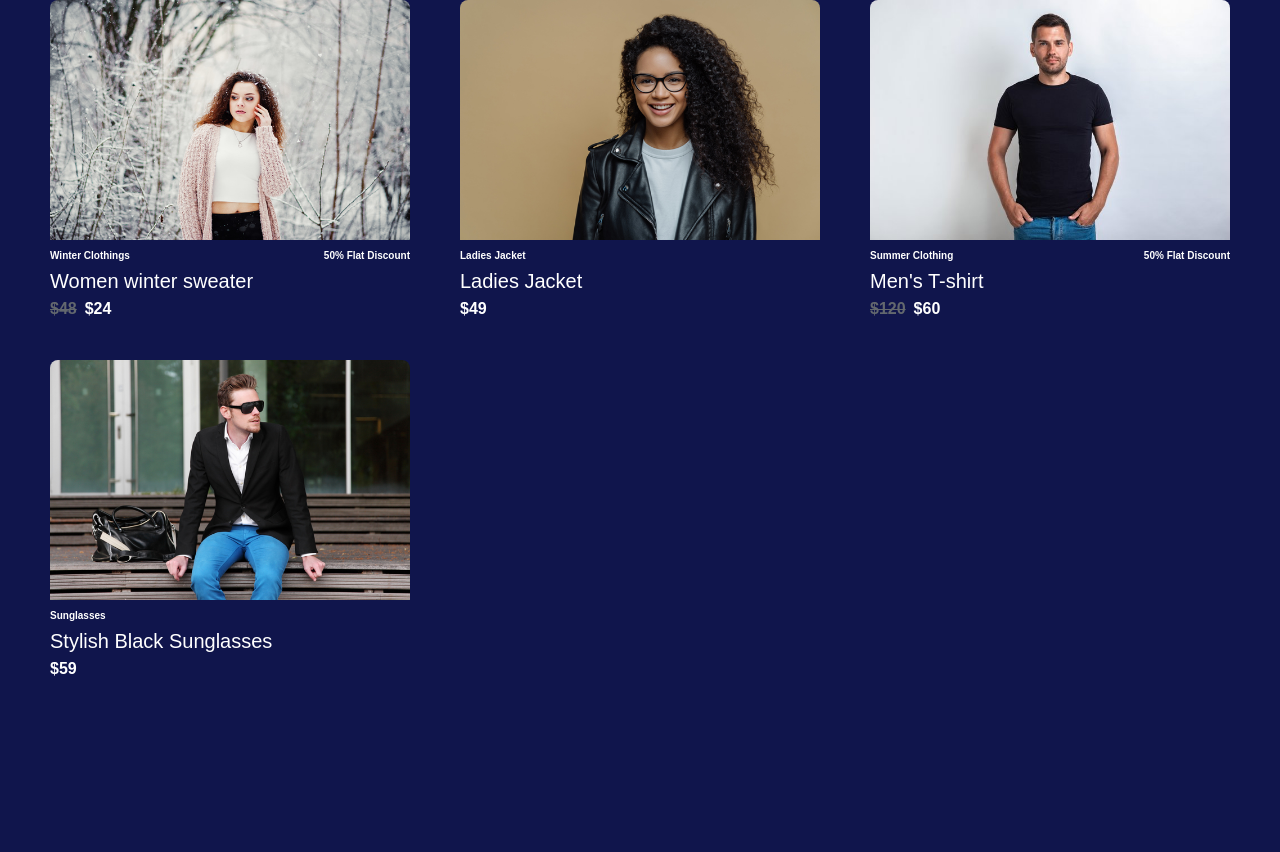
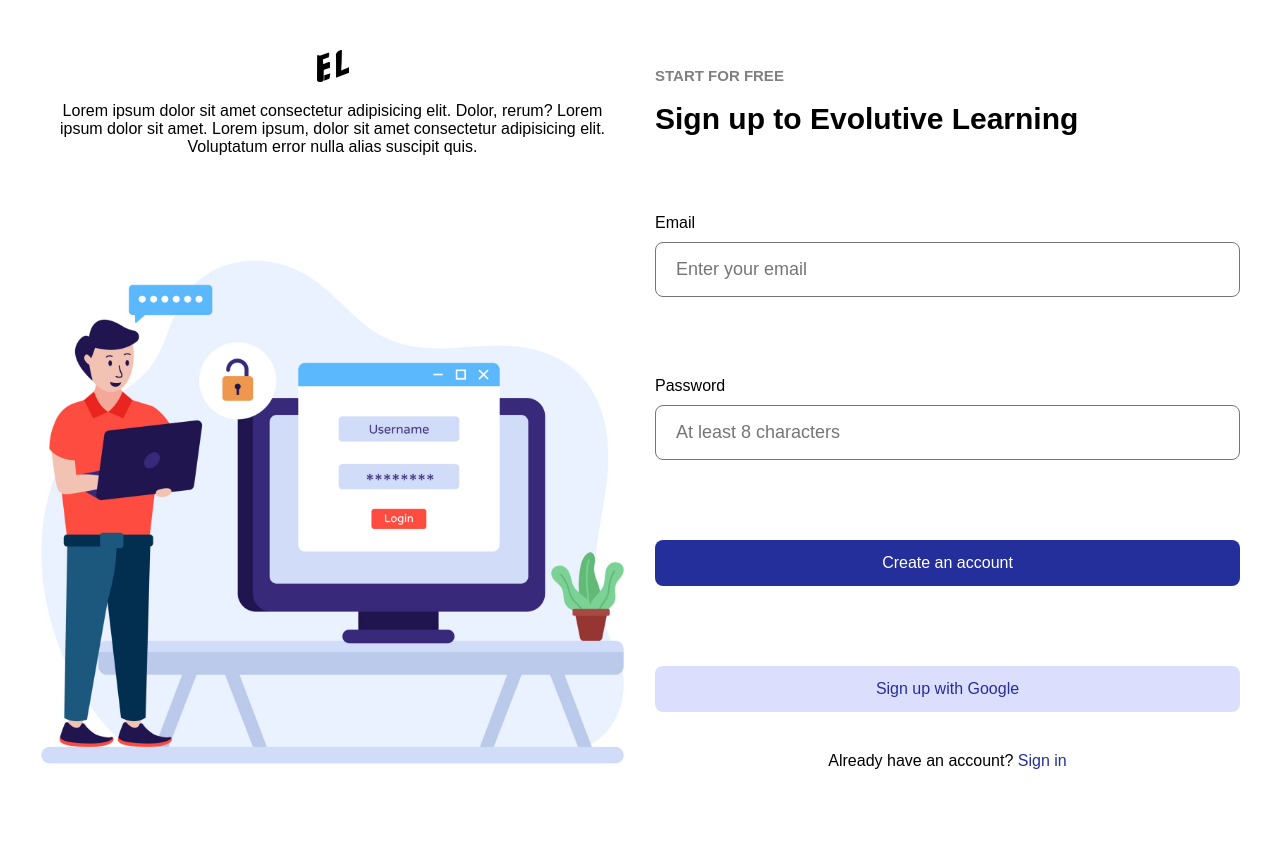
Before and after one commit to Phazerous/html-layouts, a plain HTML site: page index.html in a window 1280 px wide. Before the commit the page ends 800 px from the top, so only its background shows below. Drawn offline with Linux system fonts and the light colour scheme.

Commit message:
@Project H6 @Sign Up Page @Done AMATEUR
v0.0.1

```diff
--- a/assets/style.css
+++ b/assets/style.css
@@ -12,78 +12,149 @@ body {
   font-family: Arial, Helvetica, sans-serif;
 }
 
-h2 {
-  font-size: 2rem;
+body {
+  height: 100vh;
+}
+
+p {
+  font-size: 1.6rem;
+  text-align: center;
+}
+
+.signup {
+  height: 80rem;
+  width: 120rem;
+
+  display: grid;
+  grid-template-columns: repeat(2, 1fr);
+  column-gap: 3rem;
+
+  margin: 5rem auto;
+
+  grid-template-areas:
+    'logo mini-title' 'logo__desc title' 'img email' 'img password'
+    'img signup' 'img signin' 'img already';
+}
+
+h5 {
+  font-size: 1.6rem;
   font-weight: 400;
 }
 
-h5 {
-  font-size: 1rem;
+h6 {
+  font-size: 1.5rem;
+  color: grey;
 }
 
-body {
-  color: #fff;
-  background-color: #10154c;
-  height: 100vh;
+h1 {
+  font-size: 3rem;
 }
 
-.products {
-  padding: 0 5rem;
-
-  display: grid;
-  grid-template-columns: repeat(auto-fit, minmax(30rem, 1fr));
-  column-gap: 5rem;
-  align-content: center;
-  justify-content: center;
+.email,
+.password,
+.signup__signup-btn,
+.signin-btn {
+  align-self: center;
 }
 
-.product {
-  display: grid;
-  grid-template-rows: repeat(12, 3rem);
-  grid-template-columns: repeat(2, 1fr);
+fieldset {
+  border: none;
+  outline: none;
 }
 
-.product__image {
-  grid-area: 1 / 1 / 9 / 3;
-
-  overflow: hidden;
+.signup__logo {
+  justify-self: center;
 }
 
-.product__image img {
+.signup__logo img {
+  width: 3.2rem;
+  height: 3.2rem;
+}
+
+.signup__image img {
   width: 100%;
   height: 100%;
   object-fit: cover;
-
-  border-radius: 0.8rem 0.8rem 0 0;
 }
 
-.product__category,
-.product__special-offer {
+.signup__logo {
+  grid-area: logo;
+}
+
+.mini-title {
+  grid-area: mini-title;
   align-self: center;
 }
 
-.product__special-offer {
-  justify-self: end;
+.signup__image {
+  grid-area: img;
 }
 
-.product__price {
-  grid-row: 11 / 12;
+.title {
+  grid-area: title;
+}
 
-  display: grid;
-  grid-template-columns: repeat(2, min-content);
-  column-gap: 0.8rem;
+.email {
+  grid-area: email;
+}
 
-  font-weight: 600;
+.password {
+  grid-area: password;
+}
+
+.signup__signup-btn,
+.signin-btn {
+  width: 100%;
+  padding: 1.4rem 0;
+  border: none;
+  border-radius: 0.8rem;
   font-size: 1.6rem;
+  cursor: pointer;
+}
+
+.signup__signup-btn {
+  grid-area: signup;
+  background-color: #242f9b;
   color: #fff;
 }
 
-.previous-price {
-  text-decoration: line-through;
-  color: #63686e;
+.signin-btn {
+  grid-area: signin;
+  background-color: #dbdffd;
+  color: #242f9b;
 }
 
-.product__title {
-  grid-row: 10 / 11;
-  grid-column: 1 / 3;
+.already {
+  grid-area: already;
 }
+
+.email label,
+.password label {
+  font-size: 1.6rem;
+}
+
+.email,
+.password {
+  display: grid;
+  grid-template-rows: auto auto;
+  row-gap: 1rem;
+}
+
+.email input,
+.password input {
+  width: 100%;
+  padding: 1.6rem 2rem;
+  border-radius: 0.8rem;
+  border: 1px solid #757575;
+  outline: none;
+  font-size: 1.8rem;
+}
+
+.already {
+  text-align: center;
+}
+
+.already a {
+  color: #242f9b;
+  cursor: pointer;
+}
--- a/index.html
+++ b/index.html
@@ -8,7 +8,7 @@
     <meta
       name="viewport"
       content="width=device-width, initial-scale=1.0" />
-    <title>Responsive Product Grid</title>
+    <title>Sign Up Page</title>
 
     <link
       rel="stylesheet"
@@ -22,70 +22,56 @@
       href="./assets/style.css" />
   </head>
   <body>
-    <section class="products">
-      <div class="product">
-        <figure class="product__image">
-          <img
-            src="./assets/images/sweater.jpg"
-            alt="Sweater" />
-        </figure>
+    <section class="signup">
+      <figure class="signup__logo">
+        <img
+          src="./assets/images/el.jpg"
+          alt="Logo" />
+      </figure>
 
-        <h5 class="product__category">Winter Clothings</h5>
-        <h5 class="product__special-offer">50% Flat Discount</h5>
+      <p class="logo__desc">
+        Lorem ipsum dolor sit amet consectetur adipisicing elit. Dolor, rerum?
+        Lorem ipsum dolor sit amet. Lorem ipsum, dolor sit amet consectetur
+        adipisicing elit. Voluptatum error nulla alias suscipit quis.
+      </p>
 
-        <h2 class="product__title">Women winter sweater</h2>
-        <div class="product__price">
-          <span class="previous-price">$48</span>
-          <span class="current-price">$24</span>
-        </div>
-      </div>
+      <figure class="signup__image">
+        <img
+          src="./assets/images/sign-up.jpg"
+          alt="Sign up" />
+      </figure>
 
-      <div class="product">
-        <figure class="product__image">
-          <img
-            src="./assets/images/jacket.jpg"
-            alt="Jacket" />
-        </figure>
+      <h6 class="mini-title">START FOR FREE</h6>
 
-        <h5 class="product__category">Ladies Jacket</h5>
+      <h1 class="title">Sign up to Evolutive Learning</h1>
 
-        <h2 class="product__title">Ladies Jacket</h2>
-        <div class="product__price">
-          <span class="current-price">$49</span>
-        </div>
-      </div>
+      <fieldset class="email">
+        <label for="email">Email</label>
+        <input
+          type="text"
+          placeholder="Enter your email"
+          name="email" />
+      </fieldset>
 
-      <div class="product">
-        <figure class="product__image">
-          <img
-            src="./assets/images/t-shirt.jpg"
-            alt="T-shirt" />
-        </figure>
+      <fieldset class="password">
+        <label for="password">Password</label>
+        <input
+          type="text"
+          placeholder="At least 8 characters"
+          name="password" />
+      </fieldset>
 
-        <h5 class="product__category">Summer Clothing</h5>
-        <h5 class="product__special-offer">50% Flat Discount</h5>
+      <input
+        type="button"
+        value="Create an account"
+        class="signup__signup-btn" />
 
-        <h2 class="product__title">Men's T-shirt</h2>
-        <div class="product__price">
-          <span class="previous-price">$120</span>
-          <span class="current-price">$60</span>
-        </div>
-      </div>
+      <input
+        type="button"
+        value="Sign up with Google"
+        class="signin-btn" />
 
-      <div class="product">
-        <figure class="product__image">
-          <img
-            src="./assets/images/sunglasses.jpg"
-            alt="Sunglasses" />
-        </figure>
-
-        <h5 class="product__category">Sunglasses</h5>
-
-        <h2 class="product__title">Stylish Black Sunglasses</h2>
-        <div class="product__price">
-          <span class="current-price">$59</span>
-        </div>
-      </div>
+      <h5 class="already">Already have an account? <a>Sign in</a></h5>
     </section>
   </body>
 </html>
```
Also changed, not shown: assets/images/el.jpg (added), assets/images/jacket.jpg (deleted), assets/images/sign-up.jpg (added), assets/images/sunglasses.jpg (deleted), assets/images/sweater.jpg (deleted), assets/images/t-shirt.jpg (deleted).
